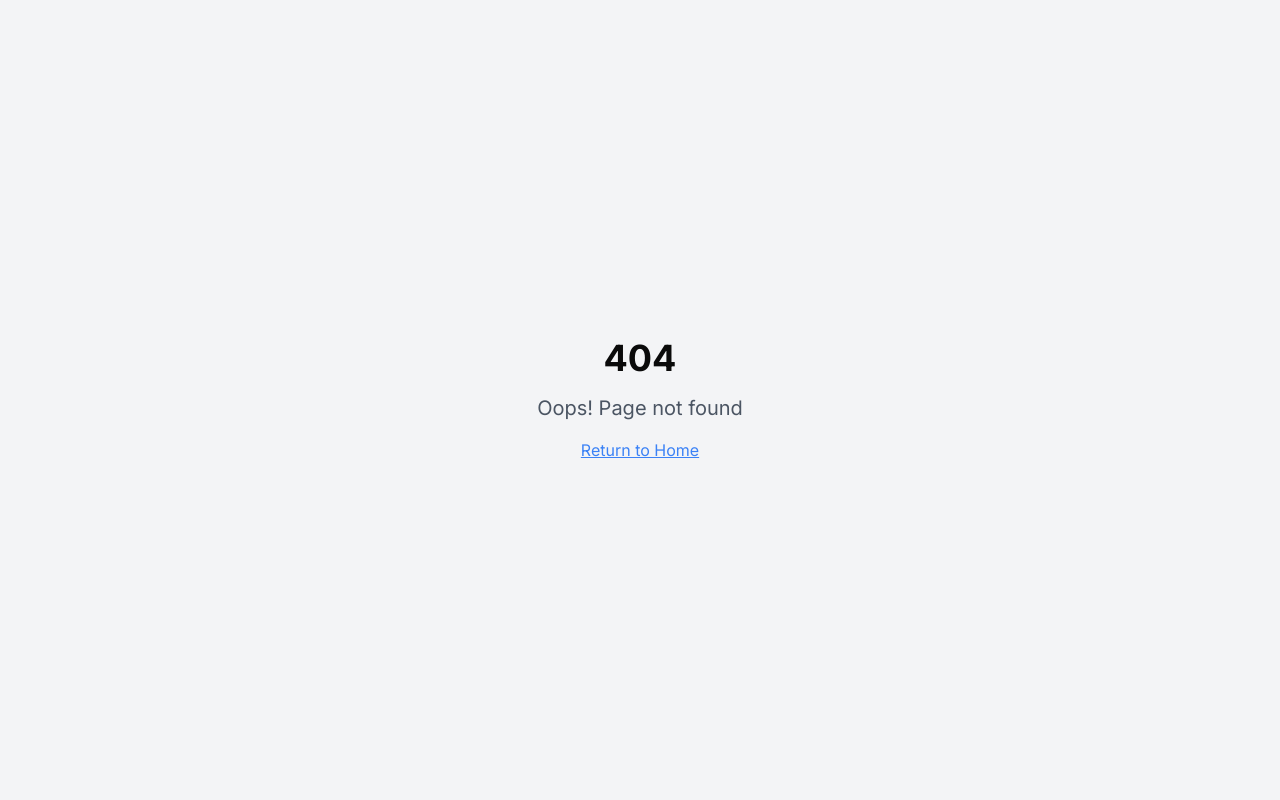
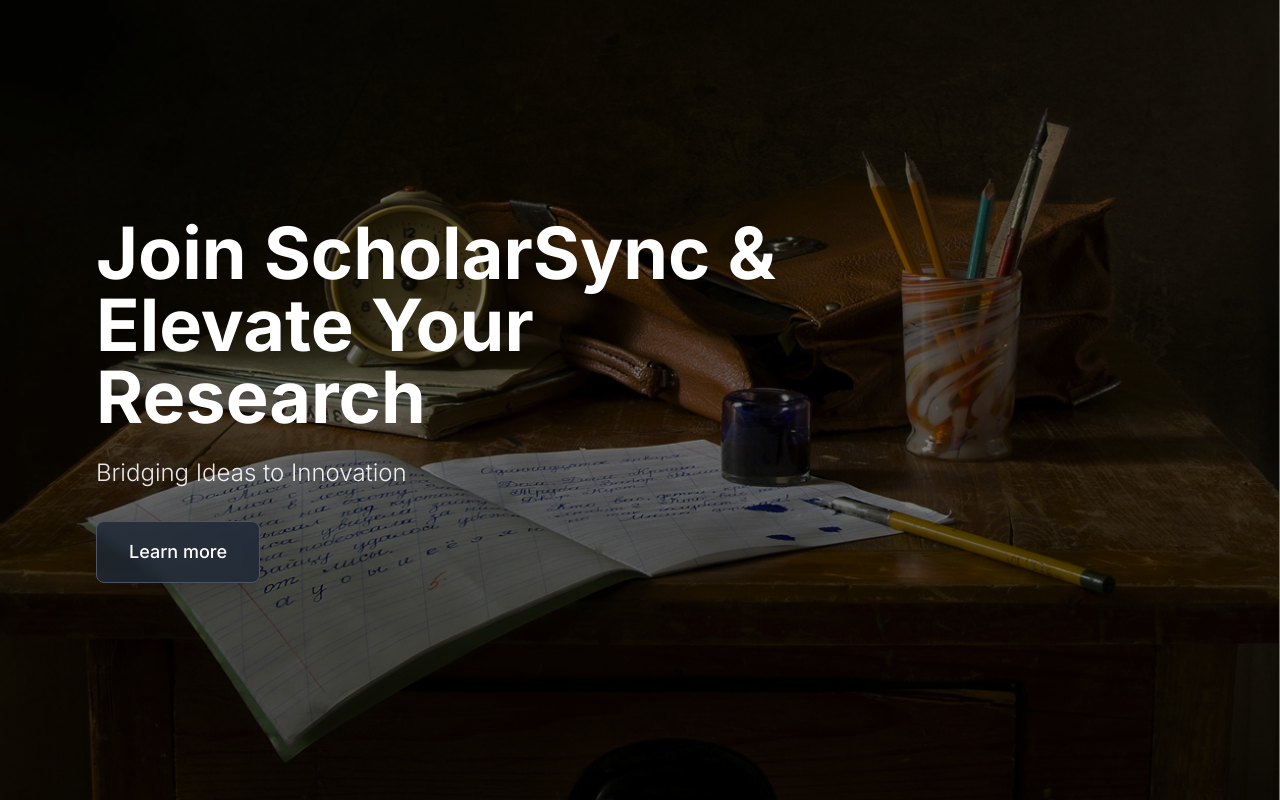
Before and after one commit to pv2k3/reseatch-flow, a React (Vite) app: page /home3 in a window 1280 px wide. Before the commit this address had no page. Built offline with nearby package versions, Linux system fonts and the light colour scheme.

Commit message:
added home2 and home3

```diff
--- a/src/App.tsx
+++ b/src/App.tsx
@@ -11,6 +11,8 @@ import NotFound from "./pages/NotFound";
 import Sign_in from "./pages/Sign_in";
 import Signup from "./pages/Sign_up";
 import Home from "./pages/Home";
+import Home2 from "./pages/Home2";
+import Home3 from "./pages/Home3";
 
 const queryClient = new QueryClient();
 
@@ -27,6 +29,12 @@ const App = () => (
           <Route path="/sign-in" element={<Sign_in />} />
           <Route path="/sign-up" element={<Signup />} />
           <Route path="/home" element={<Home />} />
+          <Route path="/home2" element={<Home2 />} />
+          <Route path="/home3" element={<Home3 />} />
+
+          {/* ADD ALL CUSTOM ROUTES ABOVE THIS LINE */}
+          {/* Example of a custom route */}
+          {/* <Route path="/custom-route" element={<CustomComponent />} /> */}
 
           {/* ADD ALL CUSTOM ROUTES ABOVE THIS LINE */}
 
--- /dev/null
+++ b/src/pages/Home2.tsx
@@ -0,0 +1,47 @@
+import React from 'react';
+import home2 from "../components/images/home2.png";
+
+const Home2: React.FC = () => {
+  return (
+    <div className="relative w-full h-screen overflow-hidden">
+      {/* Background Image */}
+      <div
+        className="absolute inset-0 bg-cover bg-center bg-no-repeat"
+        style={{
+          backgroundImage: `url(${home2})`,
+        }}
+      >
+        {/* Dark overlay for better text readability */}
+        <div className="absolute inset-0 bg-black bg-opacity-40"></div>
+      </div>
+
+      {/* Content Container */}
+      <div className="relative z-10 flex items-center justify-start h-full px-8 md:px-16 lg:px-24">
+        <div className="max-w-2xl">
+          {/* Main Headline */}
+          <h1 className="text-5xl md:text-6xl lg:text-7xl font-bold text-white leading-tight mb-6">
+            Empowering Researchers, One Paper at a Time.
+          </h1>
+
+          {/* Subtext */}
+          <p className="text-xl md:text-2xl text-white/90 mb-8 leading-relaxed font-light">
+            ScholarSync helps you write, manage, and collaborate on research papers effortlessly.
+          </p>
+
+          {/* Call to Action Button */}
+          <button
+            className="bg-white text-gray-900 px-8 py-4 rounded-lg text-lg font-semibold hover:bg-gray-100 transition-colors duration-300 shadow-lg hover:shadow-xl transform hover:scale-105 transition-transform"
+            onClick={() => {
+              // Add your navigation logic here
+              console.log('Learn more clicked');
+            }}
+          >
+            Learn more
+          </button>
+        </div>
+      </div>
+    </div>
+  );
+};
+
+export default Home2;
--- /dev/null
+++ b/src/pages/Home3.tsx
@@ -0,0 +1,47 @@
+import React from 'react';
+import home3 from "../components/images/home3.png";
+
+const HeroSectionAlt: React.FC = () => {
+  return (
+    <div className="relative w-full h-screen overflow-hidden">
+      {/* Background Image */}
+      <div
+        className="absolute inset-0 bg-cover bg-center bg-no-repeat"
+        style={{
+          backgroundImage: `url(${home3})`,
+        }}
+      >
+        {/* Dark overlay for better text readability */}
+        <div className="absolute inset-0 bg-black bg-opacity-50"></div>
+      </div>
+
+      {/* Content Container */}
+      <div className="relative z-10 flex items-center justify-start h-full px-8 md:px-16 lg:px-24">
+        <div className="max-w-3xl">
+          {/* Main Headline */}
+          <h1 className="text-5xl md:text-6xl lg:text-7xl font-bold text-white leading-tight mb-6">
+            Join ScholarSync & Elevate Your Research
+          </h1>
+
+          {/* Subtext */}
+          <p className="text-xl md:text-2xl text-white/90 mb-8 leading-relaxed font-light">
+            Bridging Ideas to Innovation
+          </p>
+
+          {/* Call to Action Button */}
+          <button
+            className="bg-gray-800 bg-opacity-80 text-white px-8 py-4 rounded-lg text-lg font-medium hover:bg-opacity-90 transition-all duration-300 shadow-lg hover:shadow-xl transform hover:scale-105 border border-gray-600 backdrop-blur-sm"
+            onClick={() => {
+              // Add your navigation logic here
+              console.log('Learn more clicked');
+            }}
+          >
+            Learn more
+          </button>
+        </div>
+      </div>
+    </div>
+  );
+};
+
+export default HeroSectionAlt;
```
